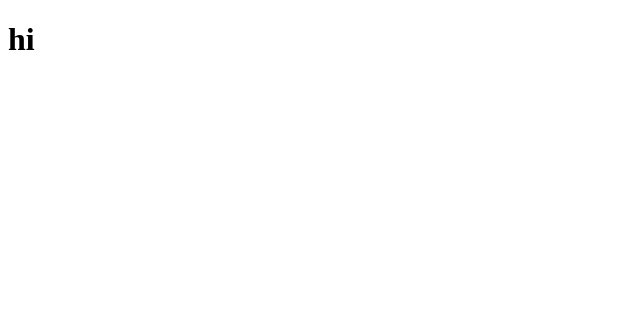
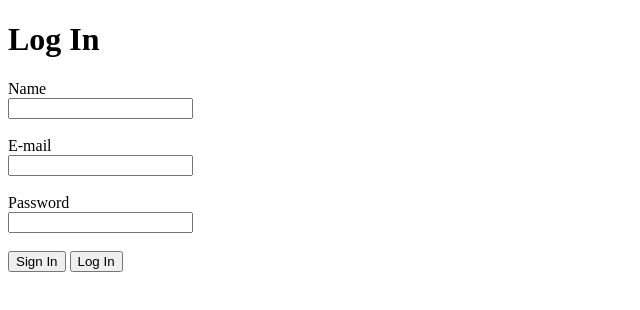
Before and after one commit to EmmanuelSan01/JAVASCRIPT-PROYECTO, a plain HTML site: page login.html in a window 1280 px wide. Shown: the whole page, without its empty margins (0-640 px from the left). Drawn offline with Linux system fonts and the light colour scheme.

Commit message:
Updated login

```diff
--- a/login.html
+++ b/login.html
@@ -6,6 +6,19 @@
     <title>Document</title>
 </head>
 <body>
-    <h1>hi</h1>
+    <h1>Log In</h1>
+    <form>
+        <label for="name">Name</label><br>
+        <input type="text" id="name">
+        <br><br>
+        <label for="email">E-mail</label><br>
+        <input type="email" id="email">
+        <br><br>
+        <label for="password" id="password">Password</label><br>
+        <input type="password">
+        <br><br>
+        <button>Sign In</button>
+        <button>Log In</button>
+    </form>
 </body>
 </html>
```
